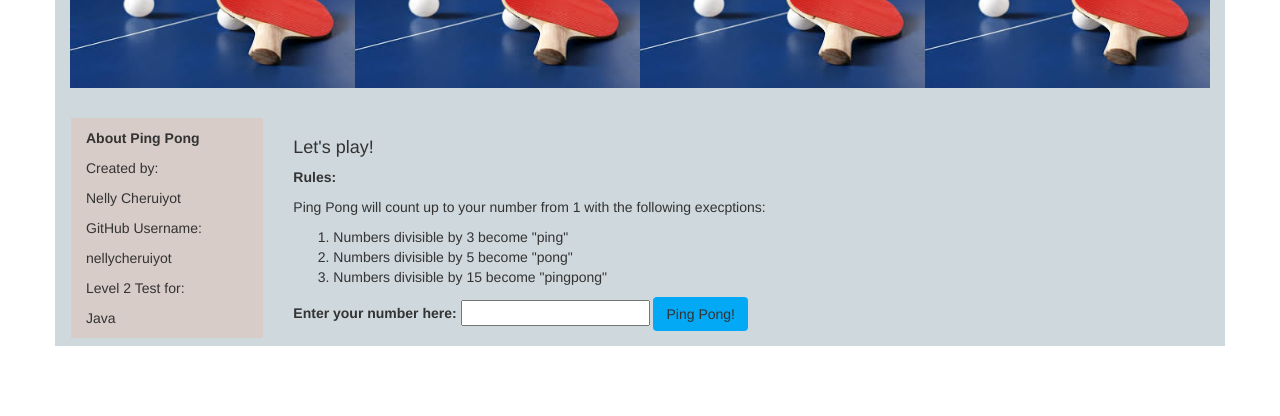
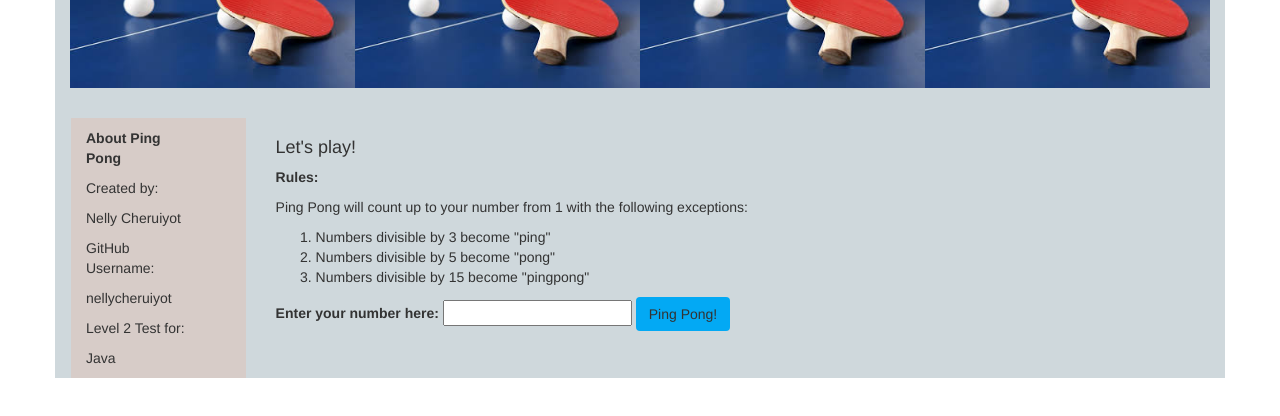
Before and after one commit to nellycheruiyot/Ping-Pong-Webpage, a plain HTML site: page index.html in a window 1280 px wide. Shown: the part 182-598 px from the top of the page. Drawn offline with Linux system fonts and the light colour scheme.

```diff
--- a/css/styles.css
+++ b/css/styles.css
@@ -14,7 +14,13 @@
   //background-size: 100% 100%;
 }
 
-.col-md-2 {
+.row {
+  display: table;
+  margin-left: 1px;
+}
+
+.col-md-3 {
+  display: table-cell;
   float: left;
   padding-right: 50px;
   padding-top: 10px;
@@ -22,11 +28,8 @@
   margin-top: 30px;
   }
 
-.row {
-  margin-left: 1px;
-}
-
-.col-md-10 {
+.col-md-9 {
+  display: table-cell;
   padding-top: 10px;
   padding-left: 30px;
   margin-top: 30px;
--- a/index.html
+++ b/index.html
@@ -9,12 +9,10 @@
      <body>
        <div class="container">
          <div class="header">
-           <!--<div class="jumbotron">-->
            <h1>Ping Pong</h1>
           </div>
-         <!--</div>-->
          <div class="row">
-           <div class="col-md-2">
+           <div class="col-md-3">
              <div class="about">
                <p><strong>About Ping Pong</strong></p>
                <p>Created by:</p>
@@ -25,11 +23,11 @@
                <p>Java</p>
              </div>
           </div>
-          <div class="col-md-10">
+          <div class="col-md-9">
              <div class="play">
              <h4>Let's play!</h4>
                <p><strong>Rules:</strong></p>
-               <p>Ping Pong will count up to your number from 1 with the following execptions:</p>
+               <p>Ping Pong will count up to your number from 1 with the following exceptions:</p>
                  <ol>
                    <li>Numbers divisible by 3 become "ping"</li>
                    <li>Numbers divisible by 5 become "pong"</li>
--- a/js/scripts.js
+++ b/js/scripts.js
@@ -26,6 +26,7 @@
       alert("Please enter a number => 1.");
     }
     var result = numbers(number);
+    $("#output").empty();
     for (var index=0; index <=result.length-1; index++) {
       $("#output").append("<li>"+result[index]+"</li>");
     };
```
